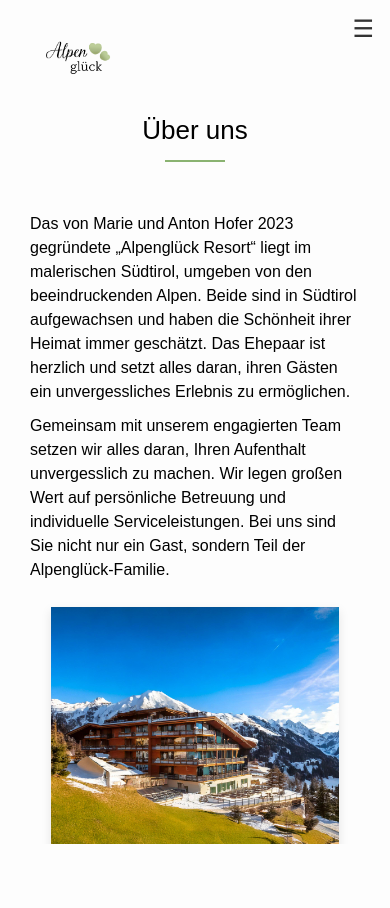
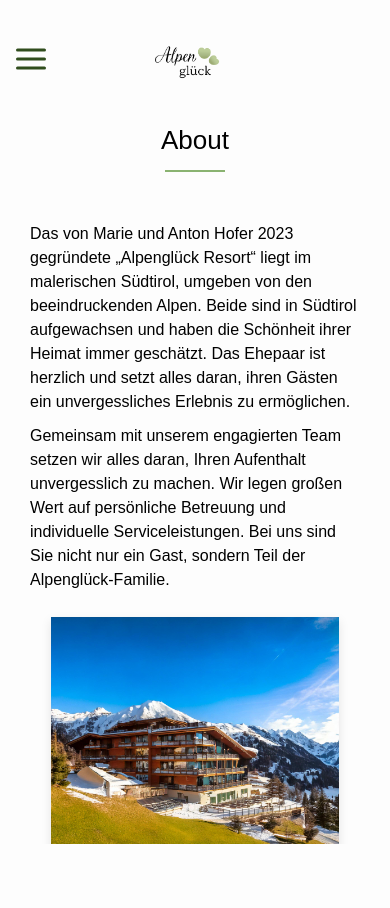
Before and after one commit to IU-Webprogrammierung/web-programmierung-selinaageier, a plain HTML site: page about.html in a window 390 px wide. Shown: the top 908 px of the page. Drawn offline with Linux system fonts and the light colour scheme.

Commit message:
Änderung von ueberuns.html in about.html, Anpassung Responsivität und Media Queries der Navigation, Verbesserung des Hamburger-Menüs, Entfernen Farbe und Unterstreichung der Navigation in script.js

```diff
--- a/ueberuns.html
+++ b/about.html
@@ -3,14 +3,14 @@
 <head>
     <meta charset="UTF-8">
     <meta name="viewport" content="width=device-width, initial-scale=1.0">
-    <title>Über uns</title>
+    <title>About</title>
     <link rel="stylesheet" href="styles.css">
 </head>
 
 <body>
     <div id="header"></div>
 
-    <h1 class="ueberuns">Über uns</h1>
+    <h1 class="ueberuns">About</h1>
     <div class="about-container">
         <div class="about-text">
         <p> Das von Marie und Anton Hofer 2023 gegründete „Alpenglück Resort“ liegt im malerischen Südtirol, umgeben von den beeindruckenden Alpen. Beide sind in Südtirol aufgewachsen und haben die Schönheit ihrer Heimat immer geschätzt. Das Ehepaar ist herzlich und setzt alles daran, ihren Gästen ein unvergessliches Erlebnis zu ermöglichen. </p>
--- a/header.html
+++ b/header.html
@@ -10,13 +10,19 @@
     <header>
         <nav>
              <div class="logo-container">
-            <img src="Bilder/alpenglück logo.png" width="100px" class="logo">
+            <img src="Bilder/alpenglück logo.png" width="100px" class="logo" alt="Logo des Alpenglück Resorts, welches den Namen und ein halbes grünes Kleeblatt darstellt">
             </div>
-             <span class="menu-toggle">☰</span>
+            <span class="menu-toggle">
+                <svg width="30" height="30" viewBox="0 0 100 80" fill="#304D1D">
+                    <rect y="10" width="100" height="10" rx="5"></rect>
+                    <rect y="40" width="100" height="10" rx="5"></rect>
+                    <rect y="70" width="100" height="10" rx="5"></rect>
+                </svg>
+            </span>
             <ul>
                 <li><a href="index.html">Home</a></li>
                 <li><a href="buchung.html">Buchung</a></li>
-                <li><a href="ueberuns.html">Über uns</a></li>
+                <li><a href="about.html">About</a></li>
                 <li><a href="kontakt.html">Kontakt</a></li>
             </ul>
         </nav>
--- a/script.js
+++ b/script.js
@@ -18,33 +18,3 @@ window.onload = function() {
         console.error('Element .menu-toggle wurde nicht gefunden!');
     }
 };
-
-// Navigation
-
-document.addEventListener('DOMContentLoaded', function() {
-    console.log('DOMContentLoaded event wurde ausgelöst!');
-
-    const nav = document.querySelector('nav');
-    if (!nav) {
-        console.error('Das <nav>-Element wurde nicht gefunden!');
-        return;
-    }
-
-    const links = document.querySelectorAll('nav a');
-    console.log('Gefundene Links:', links);
-
-    const currentPath = window.location.pathname.replace(/\/+$/, '');
-    console.log('Aktueller Pfad:', currentPath);
-
-    links.forEach(link => {
-        let linkHref = link.getAttribute('href').replace(/^\/+/, '');
-        linkHref = `/${linkHref}`;
-
-        console.log('Link Href:', linkHref);
-
-        if (currentPath === linkHref) {
-            console.log(`Aktiv: ${linkHref}`);
-            link.classList.add('active');
-        }
-    });
-});
--- a/styles.css
+++ b/styles.css
@@ -17,12 +17,14 @@ html, body {
 header {
     display: flex;
     align-items: center;
-    justify-content: flex-start;
+    justify-content: space-between;
     padding: 10px 16px;
     font-size: 21px;
     font-family: 'amandine', sans-serif;
     width: 100%;
     box-sizing: border-box;
+    position: relative;
+    z-index: 10;
 }
 
 .logo {
@@ -74,83 +76,97 @@ nav a {
     transition: background-color 0.3s, color 0.3s;
 }
 
-nav a.active {
-    color:#5B8C3A !important;
-    position: relative;
+.menu-toggle {
+    display: none;
+    cursor: pointer;
+    position: absolute;
+    top: 50%;
+    left: 16px;
+    transform: translateY(-50%);
+    user-select: none;
+    line-height: 1;
+    z-index: 10;
 }
 
-nav a.active::after{
-    content: '';
-    position: absolute;
-    top: 100%;
-    left: 0;
-    width: 100%;
-    height: 2px;
-    margin-top: 5px;
-    background: #5B8C3A !important;
-}
-
-.menu-toggle {
-    display: none;
-    font-size: 24px;
-    cursor: pointer;
-    position: absolute;
-    top: 10px;
-    right: 16px;
-}
-
-@media (max-width: 768px) {
-    .logo {
-        max-width: 90px;
-    }
-
-    nav ul {
-        justify-content: space-between;
-    }
-
-    nav li {
-        margin: 0  5px;
-    }
-
-    nav a {
-        font-size: 18px;
-    }
-
+.menu-toggle svg {
+    width: 30px;
+    height: 30px;
+    fill:#304D1D;
 }
 
 @media (max-width: 402px) {
     header {
-        font-size: 16px;
-        padding: 5px 10px;
+        justify-content: space-between;
+        position: relative;
+        height: 80px;
     }
 
-    .logo {
-        max-width: 80px;
+    .logo-container {
+        position: absolute;
+        left: 50% !important;
+        transform: translateX(-50%) !important;
     }
 
-    nav {
-        flex-direction: column;
-        align-items: flex-start;
+    .menu-toggle {
+        display: block;
+        position: absolute;
+        left: 16px;
+        top: 50%;
+        transform: translateY(-50%);
+        font-size: 30px;
     }
 
     nav ul {
         display: none;
         width: 100%;
-        background: #fff;
+        background: #FDFDFD;
         flex-direction: column;
-        padding: 0;
+        padding: 10px 0;
         position: absolute;
-        top: 60px;
+        top: 80px;
         left: 0;
         text-align: center;
+        box-shadow: 0 4px 6px rgba(0, 0, 0, 0.1);
     }
 
-    nav.active ul {
-        display: flex;
+    nav li {
+        margin: 10px 0;
     }
 
-    .menu-toggle {
+    nav a {
+        font-size: 16px;
+        padding: 10px;
+        width: 100%;
         display: block;
+    }
+}
+
+@media (max-width: 768px) {
+    .logo {
+        max-width: 80px;
+    }
+
+    .logo-container {
+        position: absolute;
+        left: 10px;
+        transform: translateX(0);
+    }
+
+    nav ul {
+        justify-content: flex-start;
+    }
+
+    nav li:first-child {
+        margin-left: 25px;
+    }
+
+    nav li {
+        margin: 0  2px;
+    }
+
+    nav a {
+        font-size: 16px;
+        padding: 8px 12px;
     }
 }
 
@@ -595,8 +611,8 @@ img {
     }
 }
 
-/* Über uns */
-.ueberuns {
+/* About */
+.about {
     text-align: center;
     margin-bottom: 20px;
 }
```
Also changed, not shown: index.html (+1 -1 lines).
